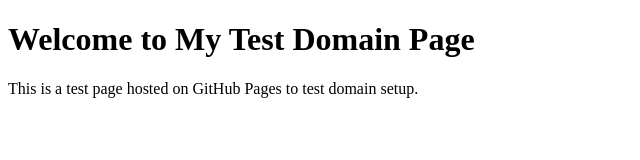
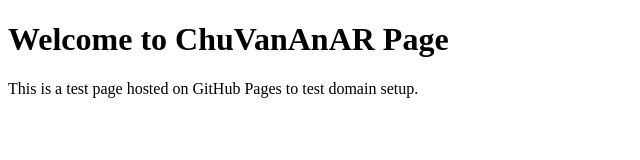
Before and after one commit to jofix2004/ARWeb, a plain HTML site: page index.html in a window 1280 px wide. Shown: the whole page, without its empty margins (0-640 px from the left). Drawn offline with Linux system fonts and the light colour scheme.

Commit message:
Update index.html

```diff
--- a/index.html
+++ b/index.html
@@ -4,10 +4,10 @@
 <head>
     <meta charset="UTF-8">
     <meta name="viewport" content="width=device-width, initial-scale=1.0">
-    <title>Test Domain Page</title>
+    <title>Test AR Web</title>
 </head>
 <body>
-    <h1>Welcome to My Test Domain Page</h1>
+    <h1>Welcome to ChuVanAnAR Page</h1>
     <p>This is a test page hosted on GitHub Pages to test domain setup.</p>
 </body>
 </html>
```
